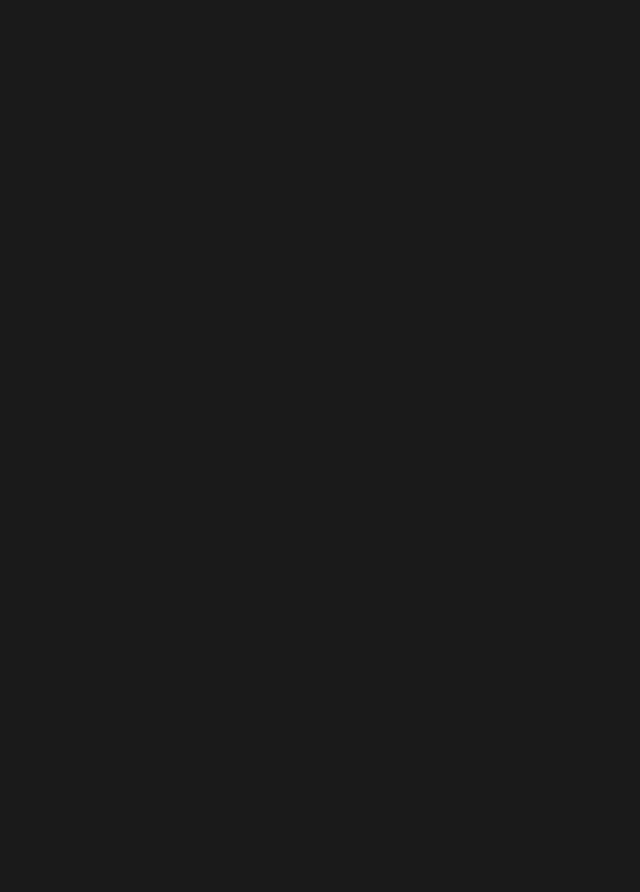
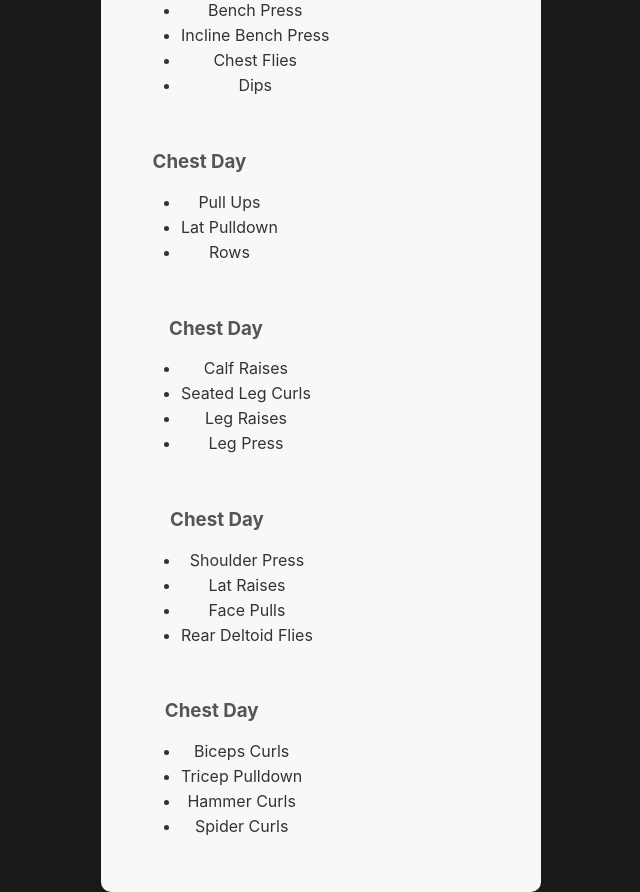
Before and after one commit to Zoh007/Hackalytics, a React (Create React App) app: page / in a window 1280 px wide. Shown: the part 520-1412 px from the top of the page, without its empty margins (319-959 px from the left). Before the commit the page ends 800 px from the top, so only its background shows below. Built offline with nearby package versions, Linux system fonts and the light colour scheme.

Commit message:
Added workout info

```diff
--- /dev/null
+++ b/src/ArmsDay.js
@@ -0,0 +1,19 @@
+// ChestDay.js
+import React from 'react';
+
+const ArmsDay = () => {
+  return (
+    <div className="workout-day">
+      <h3>Chest Day</h3>
+      <ul>
+        <li>Biceps Curls</li>
+        <li>Tricep Pulldown</li>
+        <li>Hammer Curls</li>
+        <li>Spider Curls</li>
+        {/* Add more chest exercises as needed */}
+      </ul>
+    </div>
+  );
+};
+
+export default ArmsDay;
--- /dev/null
+++ b/src/BackDay.js
@@ -0,0 +1,18 @@
+// ChestDay.js
+import React from 'react';
+
+const BackDay = () => {
+  return (
+    <div className="workout-day">
+      <h3>Chest Day</h3>
+      <ul>
+        <li>Pull Ups</li>
+        <li>Lat Pulldown</li>
+        <li>Rows</li>
+        {/* Add more chest exercises as needed */}
+      </ul>
+    </div>
+  );
+};
+
+export default BackDay;
--- /dev/null
+++ b/src/ChestDay.js
@@ -0,0 +1,19 @@
+// ChestDay.js
+import React from 'react';
+
+const ChestDay = () => {
+  return (
+    <div className="workout-day">
+      <h3>Chest Day</h3>
+      <ul>
+        <li>Bench Press</li>
+        <li>Incline Bench Press</li>
+        <li>Chest Flies</li>
+        <li>Dips</li>
+        {/* Add more chest exercises as needed */}
+      </ul>
+    </div>
+  );
+};
+
+export default ChestDay;
--- /dev/null
+++ b/src/LegDay.js
@@ -0,0 +1,19 @@
+// ChestDay.js
+import React from 'react';
+
+const LegDay = () => {
+  return (
+    <div className="workout-day">
+      <h3>Chest Day</h3>
+      <ul>
+        <li>Calf Raises</li>
+        <li>Seated Leg Curls</li>
+        <li>Leg Raises</li>
+        <li>Leg Press</li>
+        {/* Add more chest exercises as needed */}
+      </ul>
+    </div>
+  );
+};
+
+export default LegDay;
--- /dev/null
+++ b/src/ShoulderDay.js
@@ -0,0 +1,19 @@
+// ChestDay.js
+import React from 'react';
+
+const ShoulderDay = () => {
+  return (
+    <div className="workout-day">
+      <h3>Chest Day</h3>
+      <ul>
+        <li>Shoulder Press</li>
+        <li>Lat Raises</li>
+        <li>Face Pulls</li>
+        <li>Rear Deltoid Flies</li>
+        {/* Add more chest exercises as needed */}
+      </ul>
+    </div>
+  );
+};
+
+export default ShoulderDay;
--- a/src/weightEntry.css
+++ b/src/weightEntry.css
@@ -66,3 +66,38 @@
     border: 1px solid #ccc;
     padding-right: 30px; /* Adjust the padding to leave space for the arrow */
   }
+  .workout-splits {
+    display: flex;
+    flex-direction: column;
+    align-items: flex-start;
+    margin-top: 20px;
+  }
+
+  .workout-splits > div {
+    margin-bottom: 20px;
+  }
+
+  /* Add this to your existing CSS or create a new CSS file and import it */
+.workout-day-container {
+    background-color: #f0f0f0;
+    padding: 20px;
+    border-radius: 10px;
+    margin-top: 20px;
+  }
+
+  .workout-day {
+    color: #333; /* Change the font color */
+  }
+
+  .workout-day h3 {
+    color: #555; /* Change the header color if needed */
+  }
+
+  .workout-day ul {
+    list-style-type: disc;
+    margin-left: 20px; /* Adjust the margin for indentation */
+  }
+
+  .workout-day li {
+    margin-bottom: 5px;
+  }
--- a/src/weightEntry.js
+++ b/src/weightEntry.js
@@ -1,6 +1,11 @@
 // WeightEntry.js
 import React, { useState } from 'react';
-import CalorieDisplay from './calorieDisplay';
+import CalorieDisplay from './calorieDisplay'; // Corrected import
+import ChestDay from './ChestDay';
+import BackDay from './BackDay';
+import LegDay from './LegDay'; // Corrected import
+import ShoulderDay from './ShoulderDay'; // Corrected import
+import ArmsDay from './ArmsDay';
 import './weightEntry.css'; // Import additional styles
 
 const WeightEntry = () => {
@@ -29,7 +34,8 @@ const WeightEntry = () => {
   const handleCalculateCalories = () => {
     // Implement your calorie calculation logic here based on entered information
     // For simplicity, let's use a basic formula (this is just an example, not accurate)
-    const basicCalorieIntake = 10 * weightInPounds + 6.25 * heightInInches - 5 * age + (gender === 'male' ? 5 : -161);
+    const basicCalorieIntake =
+      66 + 6.33 * weightInPounds + 12.7 * heightInInches - 6.8 * age + (gender === 'male' ? 5 : -161);
     setCalorieIntake(basicCalorieIntake);
   };
 
@@ -42,18 +48,14 @@ const WeightEntry = () => {
       <form>
         <label>
           Weight (in pounds):
-          <input
-            type="number"
-            value={weightInPounds}
-            onChange={handleWeightChange}
-            placeholder="e.g., 150"
-            required
-          />
+          <input type="number" value={weightInPounds} onChange={handleWeightChange} placeholder="e.g., 150" required />
         </label>
         <label>
           Age:
           <select value={age} onChange={handleAgeChange} required>
-            <option value="" disabled>Select Age</option>
+            <option value="" disabled>
+              Select Age
+            </option>
             {ageOptions.map((ageOption) => (
               <option key={ageOption} value={ageOption}>
                 {ageOption}
@@ -71,19 +73,21 @@ const WeightEntry = () => {
         </label>
         <label>
           Height (in inches):
-          <input
-            type="number"
-            value={heightInInches}
-            onChange={handleHeightChange}
-            placeholder="e.g., 65"
-            required
-          />
+          <input type="number" value={heightInInches} onChange={handleHeightChange} placeholder="e.g., 65" required />
         </label>
         <button type="button" onClick={handleCalculateCalories}>
           Calculate Calories
         </button>
       </form>
       {calorieIntake !== null && <CalorieDisplay calorieIntake={calorieIntake} />}
+      {/* Include the workout day components */}
+      <div className="workout-splits">
+        <ChestDay />
+        <BackDay />
+        <LegDay />
+        <ShoulderDay />
+        <ArmsDay />
+      </div>
     </div>
   );
 };
```
